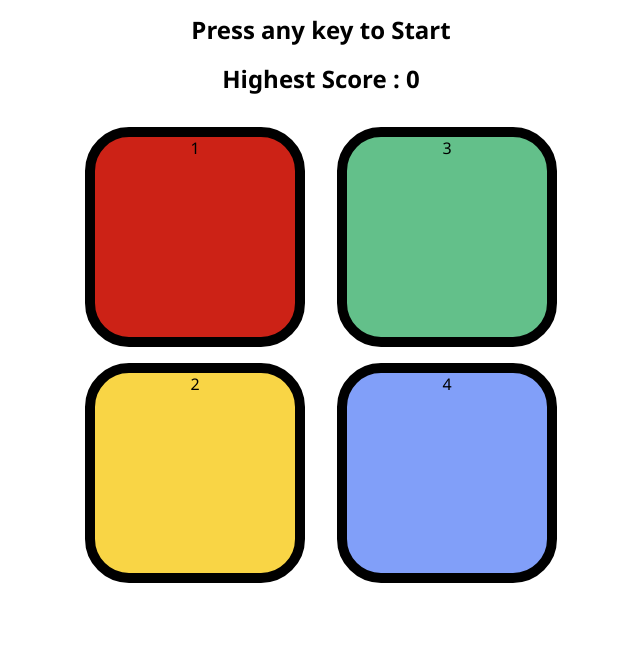
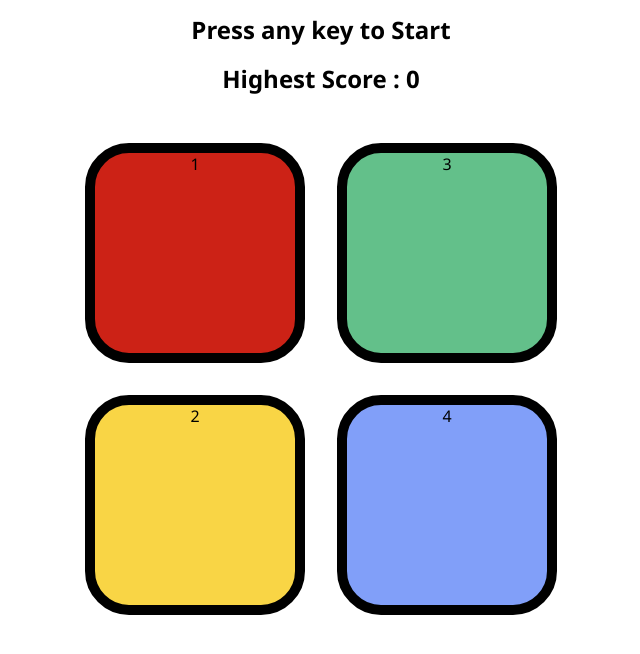
Before and after one commit to rajendra-pal/Simon-says-Game, a plain HTML site: page index.html in a window 1280 px wide. Shown: the part 62-716 px from the top of the page, without its empty margins (319-959 px from the left). Drawn offline with Linux system fonts and the light colour scheme.

Commit message:
margin added

```diff
--- a/style.css
+++ b/style.css
@@ -10,7 +10,7 @@ h1,h2 {
     width: 200px;
     border-radius: 20%;
     border: 10px solid black;
-    margin: 1rem 1rem;
+    margin: 2rem 1rem;
 
 }
 .btn-container {
```
